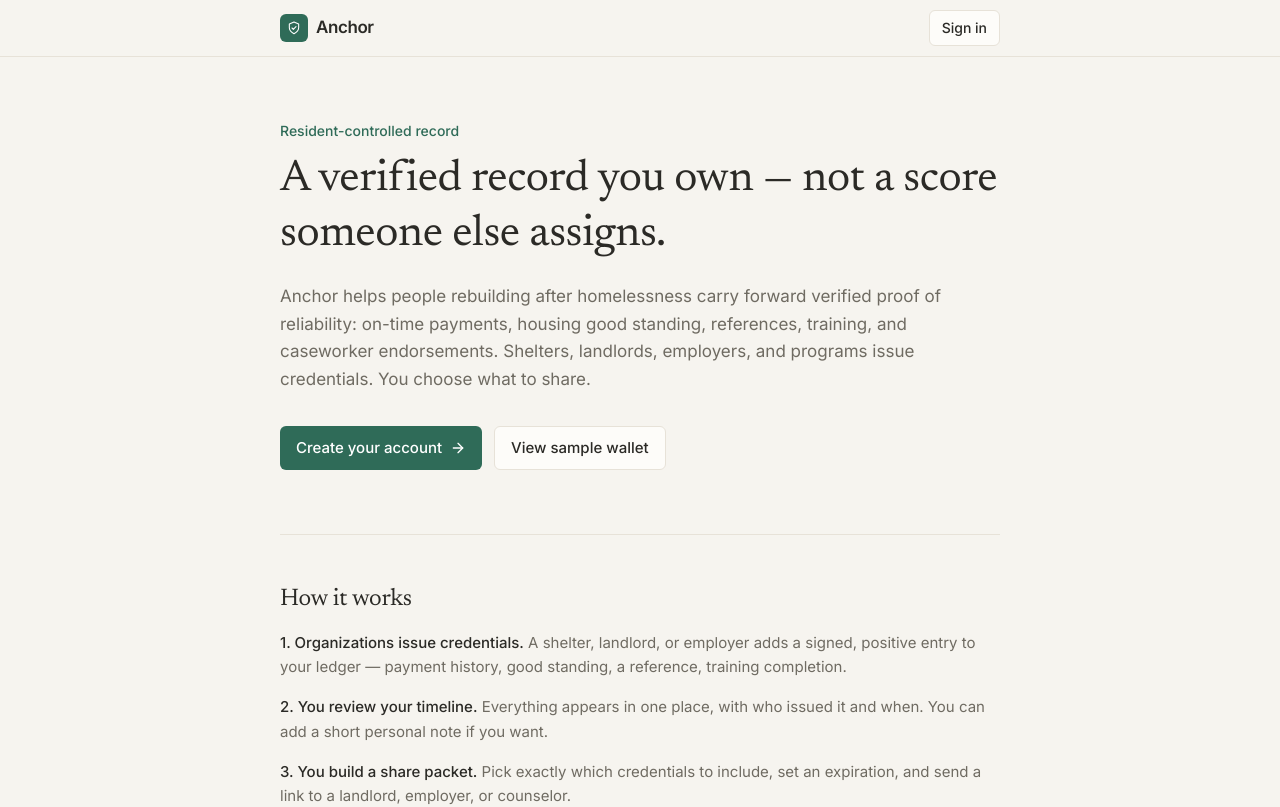
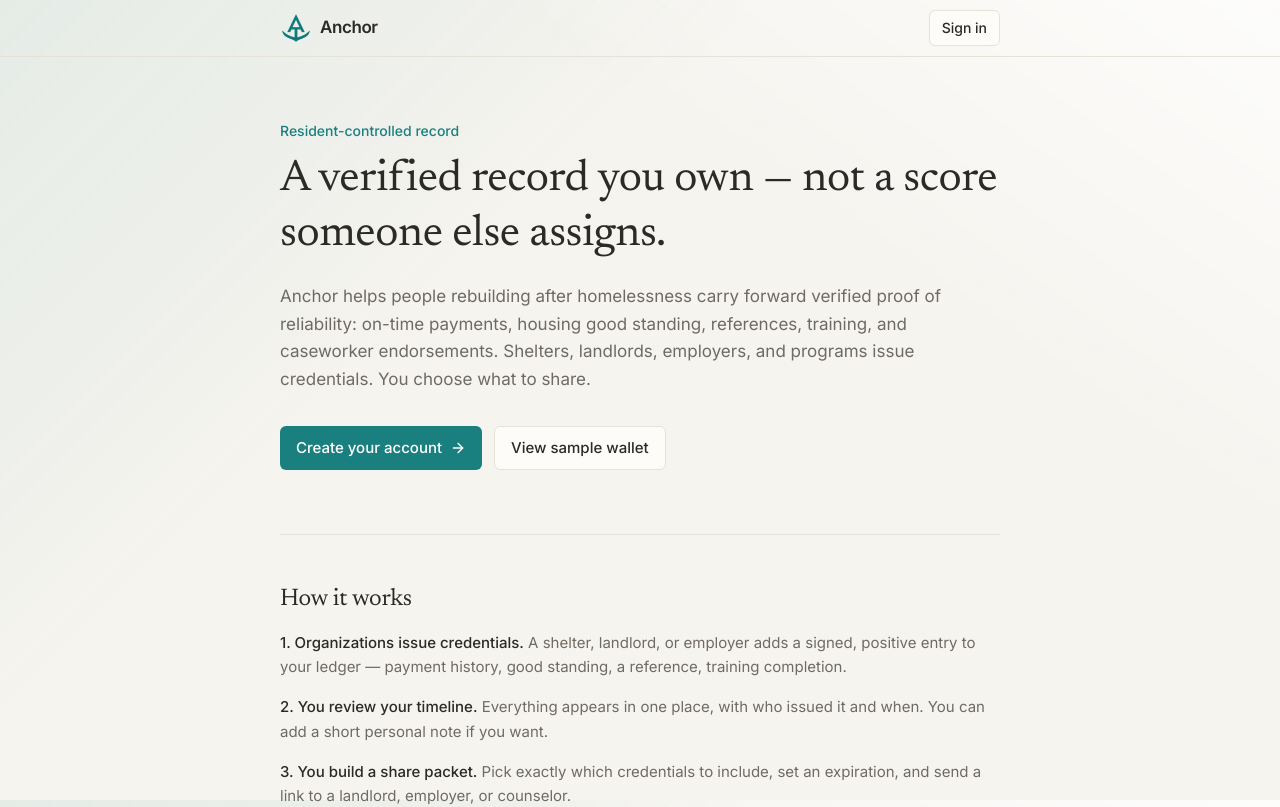
Before and after one commit to oboy10/anchor, a Next.js app: page / in a window 1280 px wide. Shown: the top 807 px of the page. Built offline with nearby package versions, Linux system fonts and the light colour scheme.

Commit message:
Update logo and teal glass theme

```diff
--- a/app/globals.css
+++ b/app/globals.css
@@ -1,7 +1,7 @@
 @import "tailwindcss";
 
 /*
-  Anchor design tokens — warm-neutral, one muted accent.
+  Anchor design tokens — warm-neutral, one teal accent.
   Defined as CSS variables and exposed to Tailwind v4 via @theme.
 */
 :root {
@@ -14,13 +14,13 @@
   --line: #e7e2d8; /* subtle hairline border */
   --line-strong: #d8d2c6;
 
-  --accent: #2f6b58; /* muted evergreen */
-  --accent-hover: #275a4a;
-  --accent-soft: #e7efe9;
-  --accent-ink: #1f4a3c;
+  --accent: #19807f; /* sampled from anchor_logo.png */
+  --accent-hover: #126e6d;
+  --accent-soft: #e2f2f1;
+  --accent-ink: #0e5f5e;
 
-  --verified: #2f6b58;
-  --verified-soft: #e7efe9;
+  --verified: #19807f;
+  --verified-soft: #e2f2f1;
   --warning: #8a6516;
   --warning-soft: #f5edd9;
   --danger: #9a3b32;
@@ -28,7 +28,7 @@
   --info: #3a5a78;
   --info-soft: #e6edf3;
 
-  --ring: #2f6b58;
+  --ring: #19807f;
 }
 
 @theme inline {
@@ -58,10 +58,10 @@
   --font-sans: var(--font-inter), ui-sans-serif, system-ui, sans-serif;
   --font-serif: var(--font-newsreader), ui-serif, Georgia, serif;
 
-  --radius-card: 14px;
+  --radius-card: 16px;
 
-  --shadow-card: 0 1px 2px rgba(43, 42, 38, 0.04), 0 2px 8px rgba(43, 42, 38, 0.04);
-  --shadow-lift: 0 4px 16px rgba(43, 42, 38, 0.08);
+  --shadow-card: 0 1px 2px rgba(43, 42, 38, 0.04), 0 16px 40px rgba(43, 42, 38, 0.07);
+  --shadow-lift: 0 24px 70px rgba(43, 42, 38, 0.13);
 }
 
 * {
@@ -70,11 +70,15 @@
 
 html {
   -webkit-text-size-adjust: 100%;
+  scroll-behavior: smooth;
   text-rendering: optimizeLegibility;
 }
 
 body {
-  background: var(--canvas);
+  background:
+    linear-gradient(135deg, rgba(25, 128, 127, 0.08), transparent 34rem),
+    linear-gradient(215deg, rgba(255, 255, 255, 0.76), transparent 28rem),
+    var(--canvas);
   color: var(--ink);
   font-family: var(--font-sans);
   font-size: 16px;
@@ -116,3 +120,62 @@ h3 {
 .tnum {
   font-variant-numeric: tabular-nums;
 }
+
+.liquid-glass {
+  background:
+    linear-gradient(145deg, rgba(255, 255, 255, 0.72), rgba(255, 255, 255, 0.34)),
+    rgba(253, 252, 249, 0.56);
+  border: 1px solid rgba(255, 255, 255, 0.62);
+  box-shadow:
+    inset 0 1px 0 rgba(255, 255, 255, 0.8),
+    0 24px 70px rgba(43, 42, 38, 0.12);
+  backdrop-filter: blur(20px) saturate(150%);
+}
+
+.liquid-glass-subtle {
+  background:
+    linear-gradient(145deg, rgba(255, 255, 255, 0.58), rgba(255, 255, 255, 0.22)),
+    rgba(253, 252, 249, 0.44);
+  border: 1px solid rgba(255, 255, 255, 0.5);
+  box-shadow:
+    inset 0 1px 0 rgba(255, 255, 255, 0.72),
+    0 12px 36px rgba(43, 42, 38, 0.08);
+  backdrop-filter: blur(16px) saturate(140%);
+}
+
+.glass-edge {
+  position: relative;
+  overflow: hidden;
+}
+
+.glass-edge::before {
+  content: "";
+  position: absolute;
+  inset: 0;
+  pointer-events: none;
+  background:
+    linear-gradient(120deg, rgba(255, 255, 255, 0.55), transparent 28%),
+    linear-gradient(315deg, rgba(25, 128, 127, 0.13), transparent 38%);
+}
+
+.ambient-grid {
+  background-image:
+    linear-gradient(rgba(25, 128, 127, 0.08) 1px, transparent 1px),
+    linear-gradient(90deg, rgba(25, 128, 127, 0.08) 1px, transparent 1px);
+  background-size: 44px 44px;
+  mask-image: linear-gradient(to bottom, black, transparent 78%);
+}
+
+.float-slow {
+  animation: float-slow 9s ease-in-out infinite;
+}
+
+@keyframes float-slow {
+  0%,
+  100% {
+    transform: translateY(0);
+  }
+  50% {
+    transform: translateY(-10px);
+  }
+}
--- a/components/brand.tsx
+++ b/components/brand.tsx
@@ -2,7 +2,7 @@ import * as React from "react";
 import Link from "next/link";
 import { cn } from "@/lib/cn";
 
-/** Anchor wordmark with a small, restrained anchor mark. */
+/** Anchor wordmark with the product mark. */
 export function Brand({
   className,
   href = "/",
@@ -18,23 +18,16 @@ export function Brand({
         className,
       )}
     >
-      <span className="flex size-7 items-center justify-center rounded-md bg-accent text-white">
-        <svg viewBox="0 0 24 24" className="size-4" aria-hidden fill="none">
-          <path
-            d="M12 3 5 6v5.5c0 4 2.8 6.8 7 9 4.2-2.2 7-5 7-9V6l-7-3Z"
-            stroke="currentColor"
-            strokeWidth="1.6"
-            strokeLinejoin="round"
-          />
-          <path
-            d="m9 12 2 2 4-4"
-            stroke="currentColor"
-            strokeWidth="1.6"
-            strokeLinecap="round"
-            strokeLinejoin="round"
-          />
-        </svg>
-      </span>
+      {/* eslint-disable-next-line @next/next/no-img-element -- fixed-size 10 KB UI mark; avoids next/image client and optimizer overhead in every header. */}
+      <img
+        src="/anchor_logo.png"
+        alt=""
+        width={32}
+        height={32}
+        className="size-8 rounded-md object-contain"
+        loading="lazy"
+        decoding="async"
+      />
       <span className="text-[17px] font-semibold tracking-tight">Anchor</span>
     </Link>
   );
--- a/lib/email/share-packet.ts
+++ b/lib/email/share-packet.ts
@@ -76,7 +76,7 @@ function sharePacketHtml(input: SendSharePacketEmailInput): string {
               <td style="padding:28px 28px 20px;">
                 <table role="presentation" cellspacing="0" cellpadding="0">
                   <tr>
-                    <td style="width:32px;height:32px;background:#2f6b58;border-radius:8px;text-align:center;vertical-align:middle;color:#ffffff;font-size:16px;">&#9875;</td>
+                    <td style="width:32px;height:32px;background:#19807f;border-radius:8px;text-align:center;vertical-align:middle;color:#ffffff;font-size:16px;">&#9875;</td>
                     <td style="padding-left:10px;font-family:-apple-system,BlinkMacSystemFont,'Segoe UI',sans-serif;font-size:18px;font-weight:600;color:#2b2a26;">Anchor</td>
                   </tr>
                 </table>
@@ -95,7 +95,7 @@ function sharePacketHtml(input: SendSharePacketEmailInput): string {
                 ${introBlock}
                 <table role="presentation" cellspacing="0" cellpadding="0" style="margin:0 0 24px;">
                   <tr>
-                    <td style="border-radius:8px;background:#2f6b58;">
+                    <td style="border-radius:8px;background:#19807f;">
                       <a href="${escapeHtml(input.verifyUrl)}" style="display:inline-block;padding:12px 20px;font-size:15px;font-weight:600;color:#ffffff;text-decoration:none;">
                         View record
                       </a>
--- a/lib/email/verification.ts
+++ b/lib/email/verification.ts
@@ -39,7 +39,7 @@ function codeEmailHtml(code: string): string {
           <tr><td style="padding:28px;">
             <p style="margin:0 0 8px;font-size:18px;font-weight:600;color:#2b2a26;">Anchor verification code</p>
             <p style="margin:0 0 20px;font-size:15px;line-height:1.6;color:#6f6b62;">Enter this code to verify your email. It expires in 10 minutes.</p>
-            <p style="margin:0;font-size:34px;font-weight:700;letter-spacing:8px;color:#2f6b58;">${code}</p>
+            <p style="margin:0;font-size:34px;font-weight:700;letter-spacing:8px;color:#19807f;">${code}</p>
           </td></tr>
         </table>
       </td></tr>
```
Also changed, not shown: public/anchor_logo.png (added).
